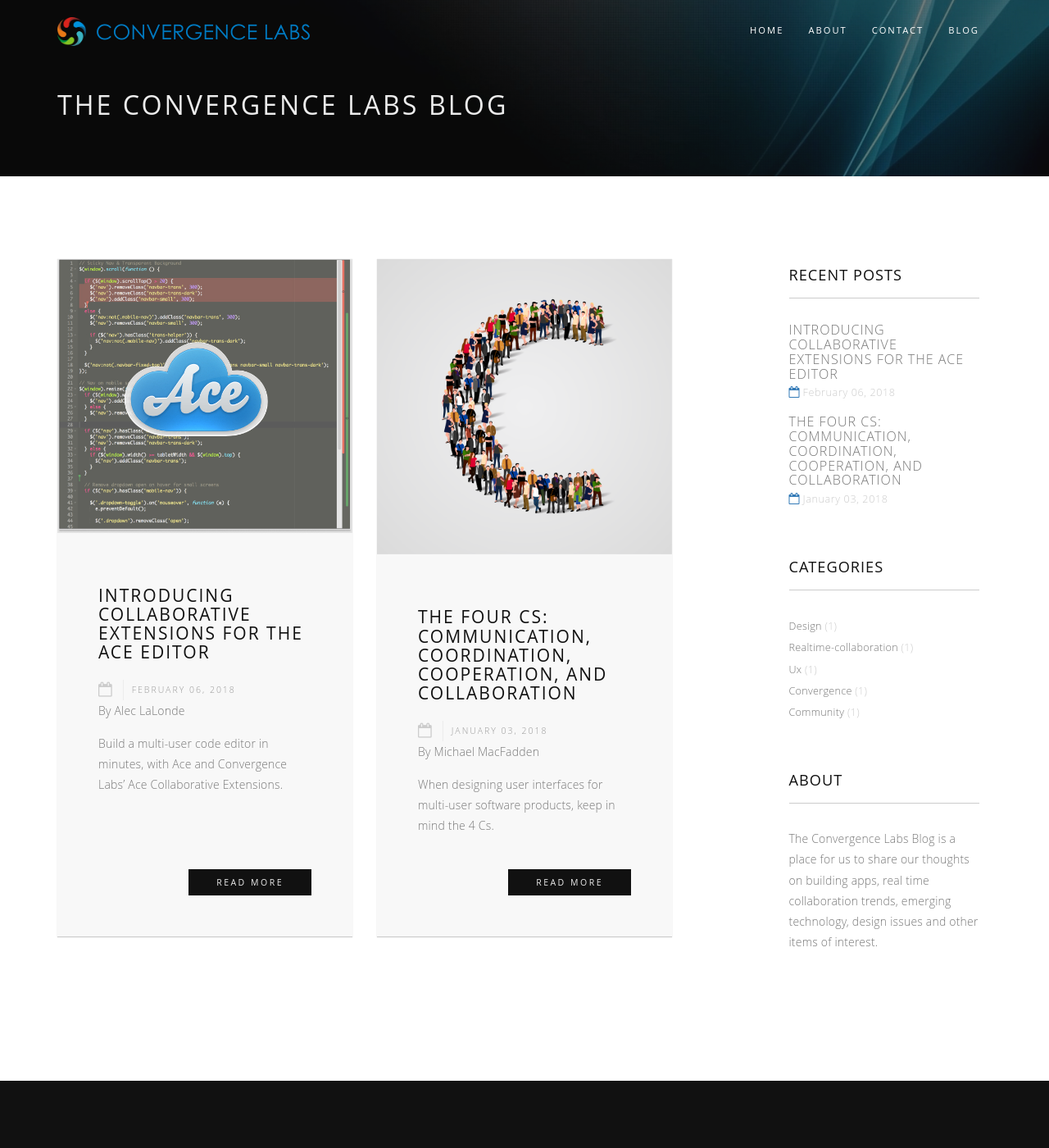
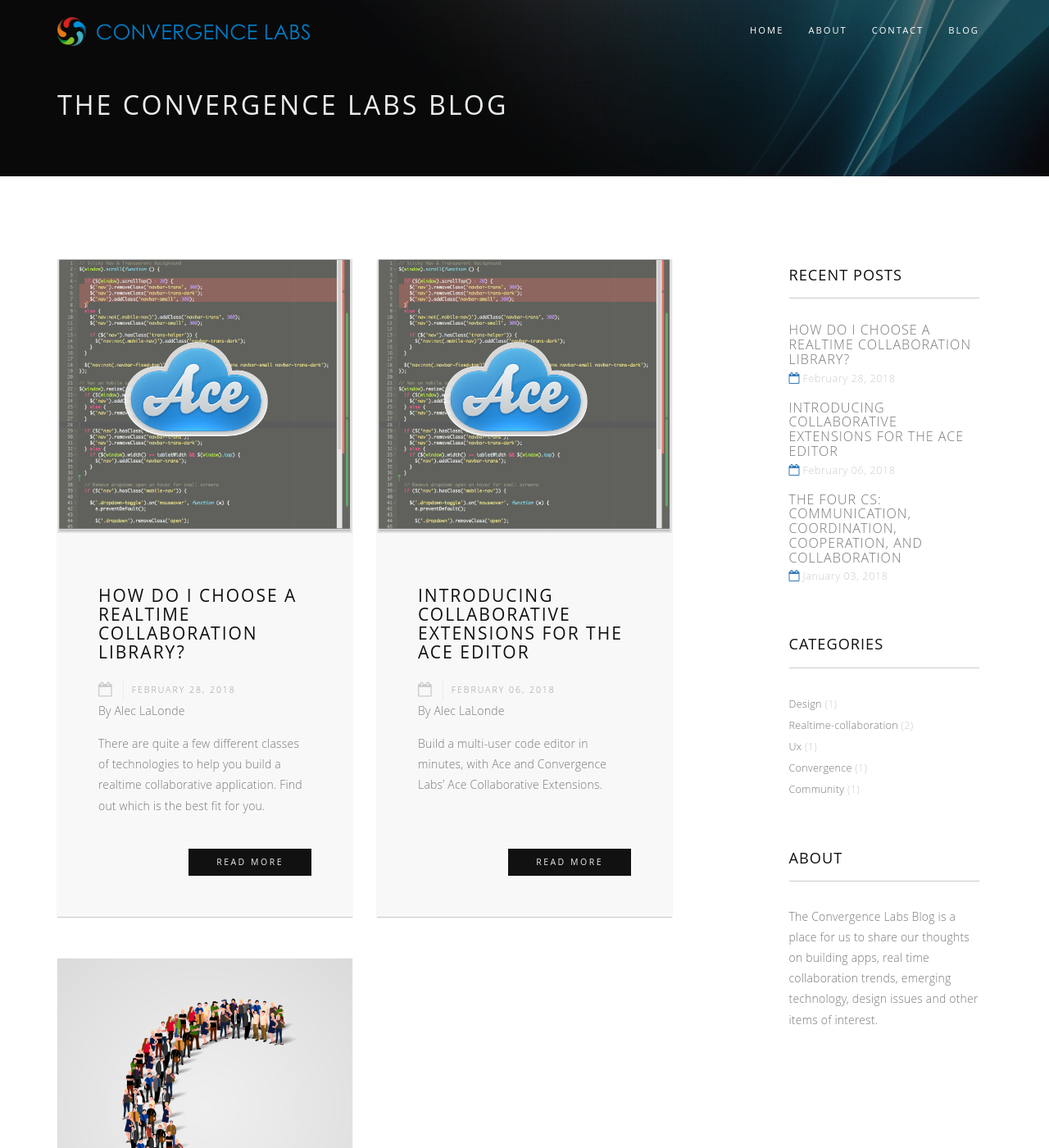
Before and after one commit to convergencelabs/convergencelabs-com, a Jekyll site: the page built from pages/blog.html, in a window 1280 px wide and 1400 px high. Shown: the whole window at 82% size. Built offline with Jekyll 4.4.1, drawn with Linux system fonts in a browser that asks for light colours; nearby versions of some CDN libraries; library files that are not in the unit come from our copies; the list of posts is cut into pages by our own code; some of the changed lines change nothing that is shown; some of the changed text lies outside the part shown.

Commit message:
Added a bunch of libraries to overview blog post

```diff
--- a/_config.yml
+++ b/_config.yml
@@ -37,6 +37,7 @@
   - Dockerfile
   - nginx-default.conf
   - _docker
+  - scripts
 
 
 ############################################################
--- /dev/null
+++ b/_posts/2018-02-28-overview-of-realtime-collaboration-technologies.md
@@ -0,0 +1,120 @@
+---
+layout: post
+title:  "How do I choose a realtime collaboration library?"
+description: "There are quite a few different classes of technologies to help you build a realtime collaborative application.  Find out which is the best fit for you."
+date:   2018-02-28 12:09:21 -0700
+categories: [realtime-collaboration]
+featured_image: /assets/images/blog/ace-collab.jpg
+author: Alec LaLonde
+excerpt_separator: <!--excerpt-->
+---
+There are quite a few different classes of technologies to help you build a realtime collaborative application.  Find out which is the best fit for you.
+<!--excerpt-->
+Here at Convergence Labs, we're excited to witness the increased adoption of realtime collaboration in software across the entire industry. This has given rise to a whole suite of technology solutions to help developers get their needs met, no matter the size and scale of their applications.
+
+Of course, Convergence is one of those technology solutions, but this post is not about selling you on Convergence.  We think it can provide a massive amount of value to a large set of people, but it's certainly not the best fit for everyone. So let's dive into a few use cases and give you a framework to make good technology provider decisions.
+
+## Realtime collaboration or just realtime ?
+The standard definition of realtime collaboration is the ability for multiple people to be able to work on the same piece of data at the same time.  This may be a rich text document, a presentation, or maybe just the text describing a task.  Many, dare I say most, applications don't have this requirement.  For example, an application that merely pulls and aggregates data in real-time (think a real-time dashboard) doesn't fit our definition of collaboration, because there's no data being written.  Even a lot of apps that are heavily write-intensive don't fit this definition, if they have been designed to allow only a single user at a time or implement "locks" or other measures to avoid conflicts.
+
+Conversely, there are collaborative applications that are not real-time.  Git, for example, is the industry standard for collaborating on source codel, but it is by no means a real-time solution.  Two team members can't really be working on the same piece of code at once because they don't have the context to see what the other is doing _at that moment_.
+
+This distinction is critical when evaluating third-party libraries.  If you spend six months architecting your backend around Firebase, but neglect that small co-editing feature of your app, you will be very disappointed when that feature's implementation begins and Firebase is the only option. You'll have to pull in something else, or try and roll your own, which is exceptionally difficult.
+
+# Types of projects
+
+## Toy or experimental
+Engineers love playing around with new technology.  To that end, the goal of these toy projects is intellectual curiosity.  This is one reason why open source has been so successful: If something doesn't work as it appears, you can read the source! Documentation missing?  Read the source!  You can see what you are getting, and probably learn a thing or two from the source.
+
+### [Yjs](http://y-js.org/)
+
+description here...
+
+| License | Popularity |
+| --- | --- |
+| MIT | 566 stars |
+
+
+### [Automerge](https://github.com/automerge/automerge)
+
+description here...
+
+| License | Popularity |
+| --- | --- |
+| MIT | 5k stars |
+
+
+### [TogetherJS](https://togetherjs.com/)
+
+TogetherJS was a Mozilla Labs project aiming to make it "surprisingly easy" to add realtime collaboration to a website.  Essentially, it synchronizes DOM state between multiple browsers.  It is open source and provides a UI widget with text chat and rudimentary audio chat to get developers going quickly.
+
+It has a few rather large users including [JSFiddle](https://jsfiddle.net/) and [.NET Fiddle](http://dotnetfiddle.net/).
+
+[Mozilla Labs](http://www.mozillalabs.com/) is unfortunately no longer active, and this project is in need of a maintainer.
+
+| License | Popularity |
+| --- | --- |
+| Mozilla Public License, Version 2.0 | 6k stars |
+
+
+### [ShareDB (formerly ShareJS)](https://github.com/share/sharedb)
+
+description here...
+
+| License | Popularity |
+| --- | --- |
+| MIT | 1.7k stars |
+
+### [WebStrates](https://webstrates.github.io)
+
+description here...
+
+| License | Popularity |
+| --- | --- |
+| Apache 2.0 | 73 stars |
+
+
+### [SwellRT](http://swellrt.org/)
+
+description here...
+
+| License | Popularity |
+| --- | --- |
+| Apache 2.0 | 125 stars |
+
+
+### [Flip](https://irisate.com/)
+
+description here...
+
+| License | Popularity |
+| --- | --- |
+| Proprietary | ? |
+
+
+### Dead/retired projects
+
+- [OT.js](https://github.com/Operational-Transformation/ot.js)
+- [Apache Wave](http://incubator.apache.org/projects/wave.html)
+- [Google Realtime API](https://developers.google.com/google-apps/realtime/overview)
+
+
+# NOTES
+
+Categories:
+- Data sync solutions, open source, pluggable
+  -
+
+Goal: Provide an overview of the existing solutions and categorize them.  Then go through a few use cases and apply a category to each.
+
+Topics:
+- type of project (toy? new? existing? usage? expected longevity?)
+  - Toy project / experiment
+  - New project or rewrite, well-funded
+  - Feature addition to large existing project
+- buy vs build
+- Comparison matrix
+  - supported data types (plain text, rich text, JSON, etc)
+  - proprietary / open source
+  - group and local undo / redo
+  - Transient data support (remote cursors, remote pointers)
```
